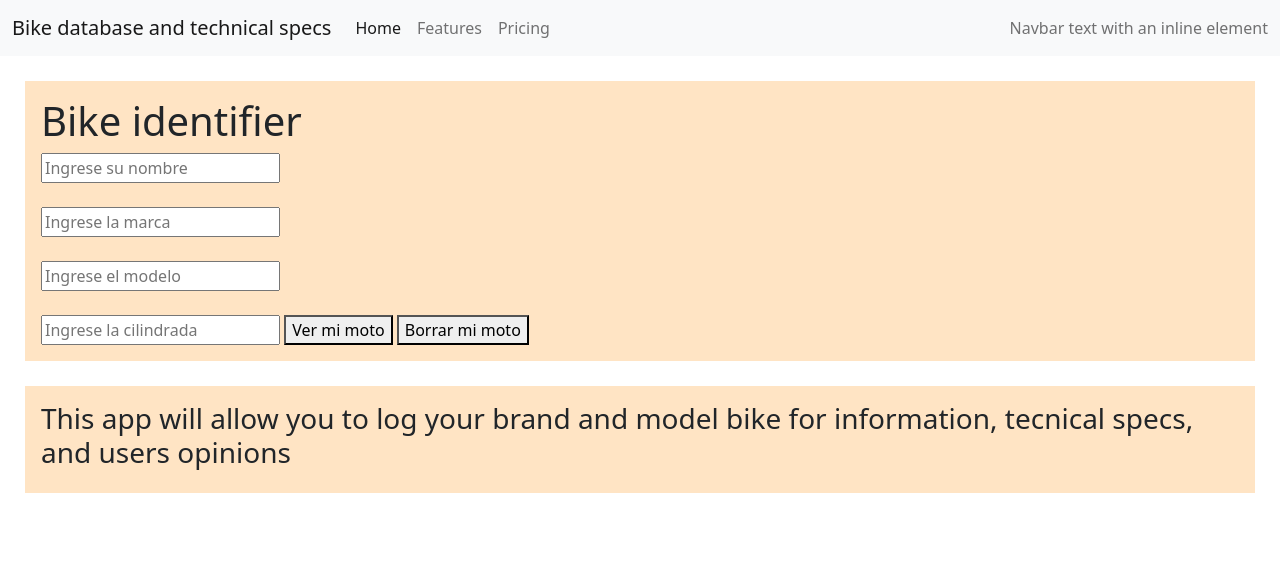
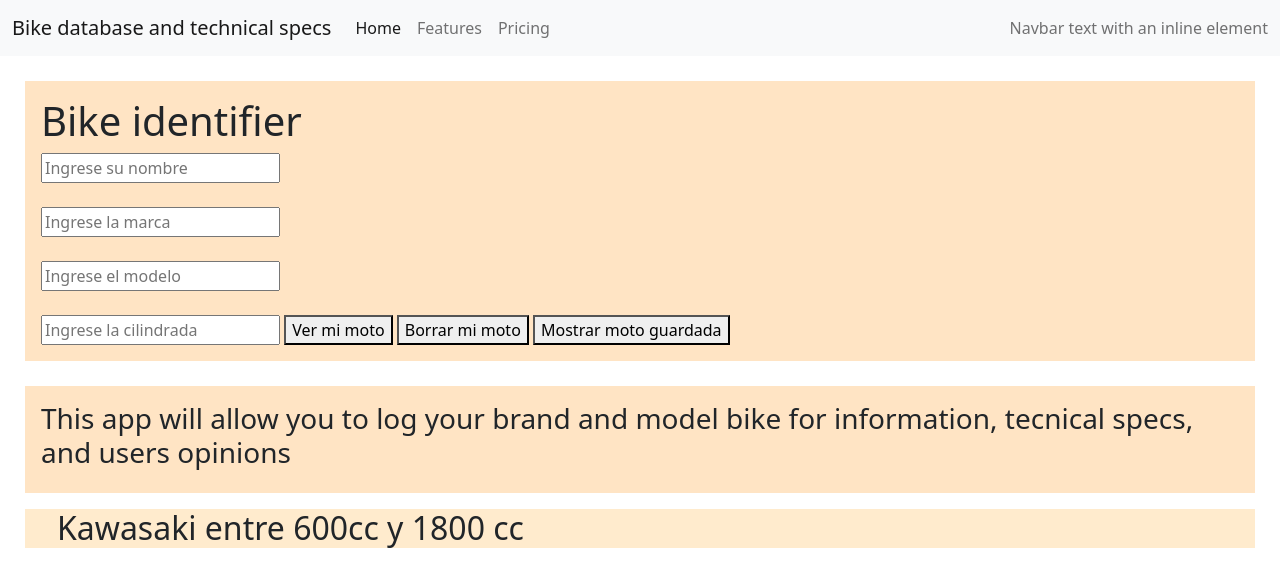
Before and after one commit to EmiSquier/bike-reving, a plain HTML site: page index.html in a window 1280 px wide. Drawn offline with nearby package versions, Linux system fonts and the light colour scheme.

Commit message:
Adding local storage manipulation

```diff
--- a/index.html
+++ b/index.html
@@ -53,6 +53,7 @@
 
     <button id="button">Ver mi moto</button>
     <button id="buttonDelete">Borrar mi moto</button>
+    <button id="buttonStorage">Mostrar moto guardada</button>
 
     </main>
 
--- a/js.js
+++ b/js.js
@@ -15,9 +15,6 @@ informacion.setAttribute("id", "subtitulo")
 let subtitulo = document.getElementById("subtitulo");
 subtitulo.remove();
 
-/*let motoMarca = document.getElementById("marca").value;
-let motoModelo = document.getElementById("modelo").value;
-let motoCilindrada = document.getElementById("cilindrada").value;*/
 
 function mostrarMoto (){
   let motoMarca = document.getElementById("marca").value;
@@ -40,3 +37,33 @@ let botonCrear = document.getElementById("button");
 
 let botonBorrar = document.getElementById("buttonDelete");
   botonBorrar.onclick = () => {borrarMoto()};
+
+/*base de datos local marcas*/
+
+localStorage.setItem('1', 'Benelli');
+localStorage.setItem('2', 'CfMoto');
+localStorage.setItem('3', 'Harley Davidson');
+localStorage.setItem('4', 'Kawasaki');
+localStorage.setItem('5', 'KTM');
+localStorage.setItem('6', 'Suzuki');
+
+/*rangos de cilindradas comunes*/
+
+localStorage.setItem('chica', 'menos de 250cc');
+localStorage.setItem('mediana', 'entre 250cc y 600cc');
+localStorage.setItem('alta', 'entre 600cc y 1800 cc');
+
+/*obteniendo una marca y cilindrada en particular*/
+
+let marcaStorage = localStorage.getItem('4');
+let cilindradaStorage = localStorage.getItem('alta');
+
+let botonStorage = document.getElementById("buttonStorage");
+  botonCrear.addEventListener("click", mostrarStorage());
+
+function mostrarStorage(){
+  let mostrarStorage = document.createElement("h3");
+  mostrarStorage.innerHTML = marcaStorage +" "+cilindradaStorage;
+  document.body.append(mostrarStorage);
+  mostrarStorage.setAttribute("id", "storage");
+}
--- a/styles.css
+++ b/styles.css
@@ -33,3 +33,11 @@ main{
     margin-left: 25px;
     margin-right: 25px;
 }
+
+#storage{
+    padding-left: 1em;
+    background-color: blanchedalmond;
+    font-size: 2em;
+    margin-left: 25px;
+    margin-right: 25px;
+}
```
